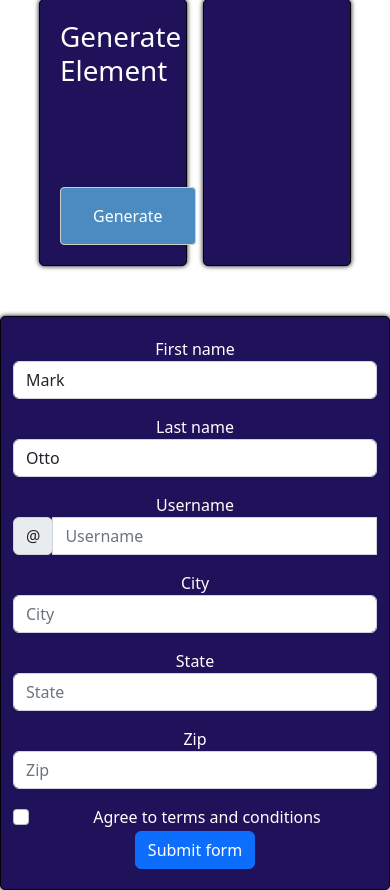
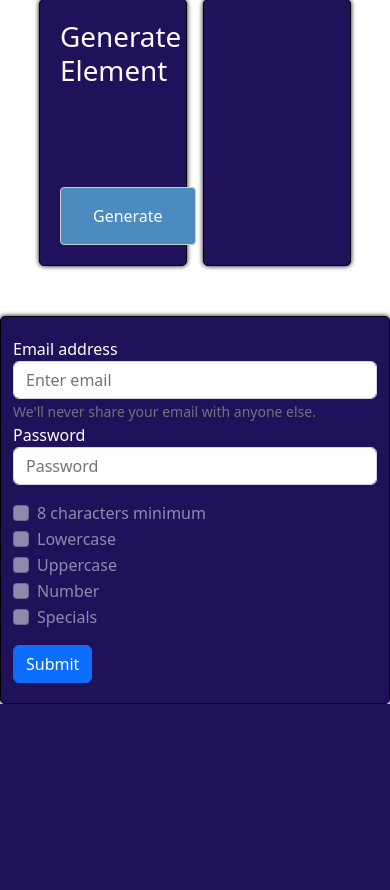
Before and after one commit to pabloArce2/Curso-desarrollo-web, a PHP site: page / in a window 390 px wide. Shown: the part 502-1392 px from the top of the page. After the commit the page ends 1206 px from the top, so only its background shows below. Run offline with PHP 8.4, Linux system fonts and the light colour scheme.

Commit message:
test2: responsive form

```diff
--- a/test2/app11.js
+++ b/test2/app11.js
@@ -37,3 +37,42 @@ window.addEventListener('scroll', () => {
     }
 }
 );
+
+const inputPassword = document.querySelector('#inputPassword');
+    const checkboxes = {
+        length: document.querySelector('#length'),
+        lowercase: document.querySelector('#lowercase'),
+        uppercase: document.querySelector('#uppercase'),
+        number: document.querySelector('#number'),
+        special: document.querySelector('#special')
+    };
+
+    inputPassword.addEventListener('input', (event) => {
+        const password = event.target.value;
+        validatePassword(password);
+    });
+
+    const validatePassword = (password) => {
+        const conditionsPassword = {
+            length: password.length >= 8,
+            lowercase: /[a-z]/.test(password),
+            uppercase: /[A-Z]/.test(password),
+            number: /[0-9]/.test(password),
+            special: /[!@#$%^&*]/.test(password)
+        };
+
+        for (const condition in conditionsPassword) {
+            checkboxes[condition].checked = conditionsPassword[condition];
+        }
+
+        for (const condition in conditionsPassword) {
+            checkboxes[condition].checked = conditionsPassword[condition];
+            if (conditionsPassword[condition]) {
+                checkboxes[condition].nextElementSibling.classList.remove('disabled');
+                checkboxes[condition].nextElementSibling.classList.add('valid');
+            } else {
+                checkboxes[condition].nextElementSibling.classList.remove('valid');
+                checkboxes[condition].nextElementSibling.classList.add('disabled');
+            }
+        }
+    };
--- a/test2/index.html
+++ b/test2/index.html
@@ -28,8 +28,49 @@
         </div>
     </div>
 
-    <div class = "container-4 container justify-content-center" style="text-align: center;">
-        <form class="needs-validation" novalidate>
+    <div class = "container-4 container justify-content-center">
+        <form>
+            <div class="form-group">
+                <label for="exampleInputEmail1">Email address</label>
+                <input type="email" class="form-control" id="inputEmail" aria-describedby="emailHelp"
+                    placeholder="Enter email">
+                <small id="emailHelp" class="form-text text-muted">We'll never share your email with anyone else.</small>
+            </div>
+            <div class="form-group">
+                <label for="exampleInputPassword1">Password</label>
+                <input type="password" class="form-control" id="inputPassword" placeholder="Password">
+            </div>
+
+            <div class="checkboxes mt-3 mb-3">
+                <div class="form-check">
+                    <input type="checkbox" class="form-check-input" id="length" disabled>
+                    <label class="form-check-label" for="length">8 characters minimum</label>
+                </div>
+                <div class="form-check">
+                    <input type="checkbox" class="form-check-input" id="lowercase" disabled>
+                    <label class="form-check-label" for="lowercase">Lowercase</label>
+                </div>
+                <div class="form-check">
+                    <input type="checkbox" class="form-check-input" id="uppercase" disabled>
+                    <label class="form-check-label" for="uppercase">Uppercase</label>
+                </div>
+                <div class="form-check">
+                    <input type="checkbox" class="form-check-input" id="number" disabled>
+                    <label class="form-check-label" for="number">Number</label>
+                </div>
+                <div class="form-check">
+                    <input type="checkbox" class="form-check-input" id="special" disabled>
+                    <label class="form-check-label" for="special">Specials</label>
+                </div>
+            </div>
+
+            <button type="submit" id = "button2" class="btn btn-primary">Submit</button>
+        </form>
+    </div>
+
+
+
+    <!-- <form class="needs-validation" novalidate>
                 <div class="form-row">
                     <div class="col-md-4 mb-3">
                         <label for="validationCustom01">First name</label>
@@ -99,13 +140,10 @@
             </form>
 
             <script>
-            // Example starter JavaScript for disabling form submissions if there are invalid fields
                 (function () {
                     'use strict';
                     window.addEventListener('load', function () {
-                    // Fetch all the forms we want to apply custom Bootstrap validation styles to
                         var forms = document.getElementsByClassName('needs-validation');
-                    // Loop over them and prevent submission
                         var validation = Array.prototype.filter.call(forms, function (form) {
                             form.addEventListener('submit', function (event) {
                                 if (form.checkValidity() === false) {
@@ -117,7 +155,6 @@
                         });
                     }, false);
                 })();
-        </script>
-    </div>
+            </script>-->
 </body>
 </html>
--- a/test2/styles.css
+++ b/test2/styles.css
@@ -72,3 +72,9 @@ body{
     background-color: #333233;
     color: #ffffff;
 }
+
+
+.form-check-label.valid {
+    color: #28a745;
+    opacity: 1;
+}
```
Lines whose indentation alone changed are shown as unchanged.
